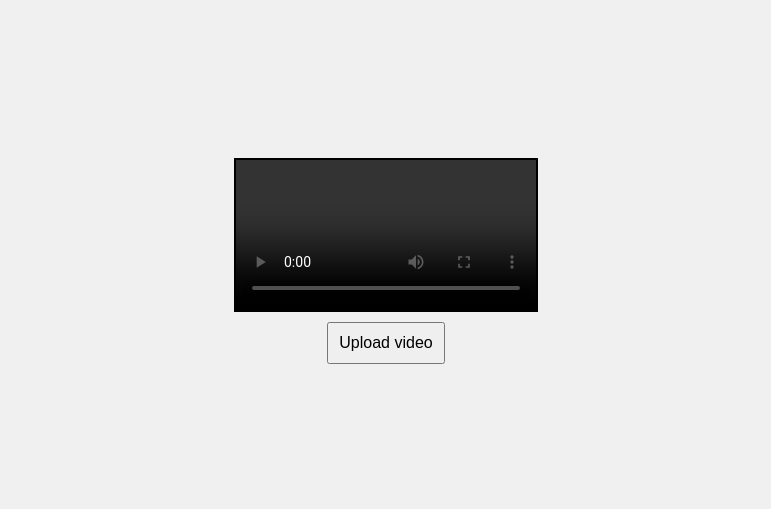
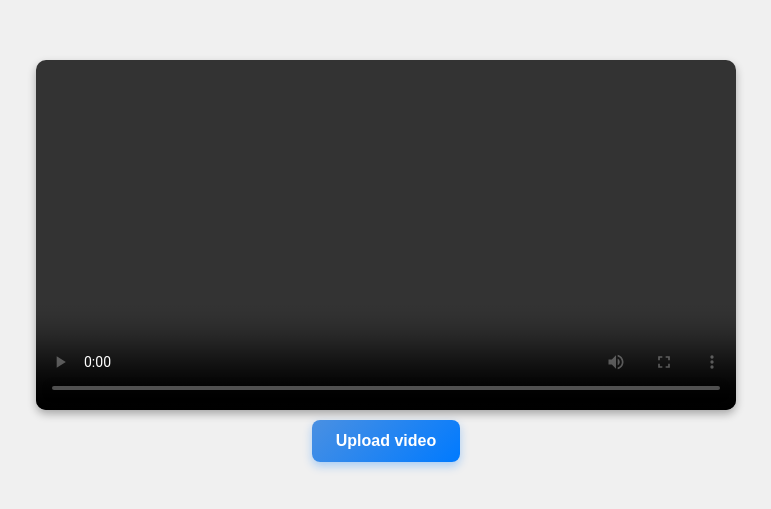
Before and after one commit to ahodyna/spa-course, a plain HTML site: page hw-1/video_player.html in a window 1280 px wide. Shown: the part 147-656 px from the top of the page, without its empty margins (254-1025 px from the left). Drawn offline with Linux system fonts and the light colour scheme.

Commit message:
refactor styles

```diff
--- a/hw-1/styles.css
+++ b/hw-1/styles.css
@@ -6,17 +6,41 @@ body {
     height: 100vh;
     background-color: #f0f0f0;
 }
+
+.wrapper{
+    display: flex;
+    flex-direction: column;
+    align-items: center;
+    gap: 10px;
+}
+
 video {
+    min-width: 700px;
     max-width: 90vw;
     max-height: 80vh;
-    border: 2px solid #000;
+    border-radius: 10px;
+    box-shadow: 0 4px 8px rgba(0, 0, 0, 0.3);
 }
+
 button {
-    margin-top: 10px;
-    padding: 10px;
+    display: inline-block;
+    width: fit-content;
+    padding: 12px 24px;
     font-size: 16px;
+    font-weight: 600;
+    color: #ffffff;
+    background: linear-gradient(135deg, #4a90e2, #007aff);
+    border: none;
+    border-radius: 8px;
     cursor: pointer;
+    transition: all 0.3s ease-in-out;
+    box-shadow: 0 4px 10px rgba(0, 122, 255, 0.3);
 }
+button:hover {
+    background: linear-gradient(135deg, #007aff, #005bb5);
+    box-shadow: 0 6px 14px rgba(0, 122, 255, 0.5);
+}
+
 input {
     display: none;
 }
--- a/hw-1/video_player.html
+++ b/hw-1/video_player.html
@@ -7,11 +7,11 @@
 </head>
 <body>
 
-  <video controls></video>
-  <input type="file" id="fileInput" accept="video/*">
-  <button id="uploadBtn">Upload video</button>
-
-
+  <div class="wrapper">
+    <video controls autoplay></video>
+    <input type="file" id="fileInput" accept="video/*">
+    <button id="uploadBtn">Upload video</button>
+  </div>
   <script src="index.js"></script>
 </body>
 </html>
```
